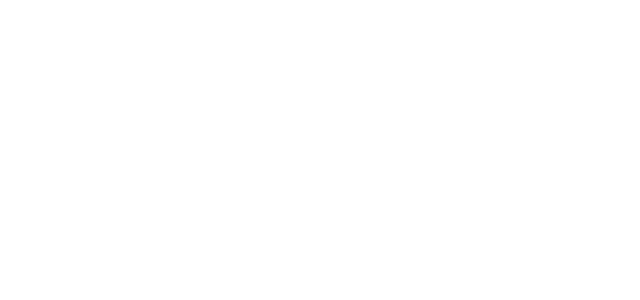
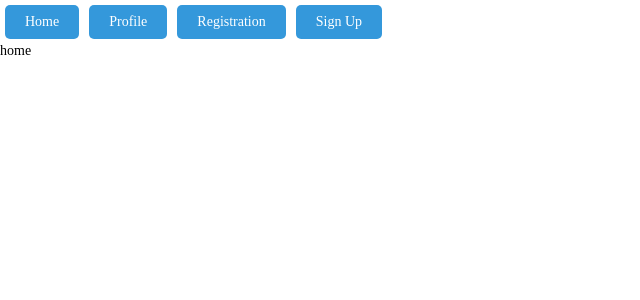
Before and after one commit to MEDOYED/harmonia, a React (Vite) app: page / in a window 1280 px wide. Shown: the top 300 px of the page, without its empty margins (0-640 px from the left). Built offline with nearby package versions, Linux system fonts and the light colour scheme.

Commit message:
add routing through pages

```diff
--- a/src/components/app/app.css
+++ b/src/components/app/app.css
@@ -0,0 +1,16 @@
+.btn-test {
+  padding: 10px 20px;
+  margin: 5px;
+  border: none;
+  border-radius: 5px;
+  background-color: #3498db;
+  color: white;
+  text-decoration: none;
+  display: inline-block;
+  text-align: center;
+  cursor: pointer;
+}
+
+.btn-test:hover {
+  background-color: #2980b9;
+}
--- /dev/null
+++ b/src/components/app/app.jsx
@@ -0,0 +1,27 @@
+import { Link, Outlet } from "react-router-dom";
+
+import "./app.css";
+
+function App() {
+  return (
+    <>
+      <div className="app-container">
+        <Link className="btn-test" to={"/"}>
+          Home
+        </Link>
+        <Link className="btn-test" to={"/profile"}>
+          Profile
+        </Link>
+        <Link className="btn-test" to={"/registration"}>
+          Registration
+        </Link>
+        <Link className="btn-test" to={"/signup"}>
+          Sign Up
+        </Link>
+      </div>
+      <Outlet />
+    </>
+  );
+}
+
+export default App;
--- /dev/null
+++ b/src/components/pages/sign-up-page/sign-up-page.jsx
@@ -0,0 +1,11 @@
+import "./sign-up-page.scss";
+
+const SignUpPage = () => {
+  return (
+    <>
+      <div>registration</div>
+    </>
+  );
+};
+
+export default SignUpPage;
--- a/src/main.jsx
+++ b/src/main.jsx
@@ -1,12 +1,26 @@
-import { StrictMode } from "react";
-import { createRoot } from "react-dom/client";
+import React from "react";
+import ReactDOM from "react-dom/client";
+import { BrowserRouter, Routes, Route } from "react-router-dom";
 
-import App from "./components/app/App";
+import App from "./components/app/app";
+import HomePage from "./components/pages/home-page/home-page";
+import ProfilePage from "./components/pages/profile-page/profile-page";
+import RegistrationPage from "./components/pages/registration-page/registration-page";
+import SignUpPage from "./components/pages/sign-up-page/sign-up-page";
 
 import "./main.css";
 
-createRoot(document.getElementById("root")).render(
-  <StrictMode>
-    <App />
-  </StrictMode>
+const root = document.getElementById("root");
+
+ReactDOM.createRoot(root).render(
+  <BrowserRouter>
+    <Routes>
+      <Route path="/" element={<App />}>
+        <Route index element={<HomePage />} />
+        <Route path="profile" element={<ProfilePage />} />
+        <Route path="registration" element={<RegistrationPage />} />
+        <Route path="signup" element={<SignUpPage />} />
+      </Route>
+    </Routes>
+  </BrowserRouter>
 );
```
Also changed, not shown: src/components/app/App.jsx (deleted, +0 -11 lines), src/components/pages/sign-up-page/sign-up-page.scss (added).
